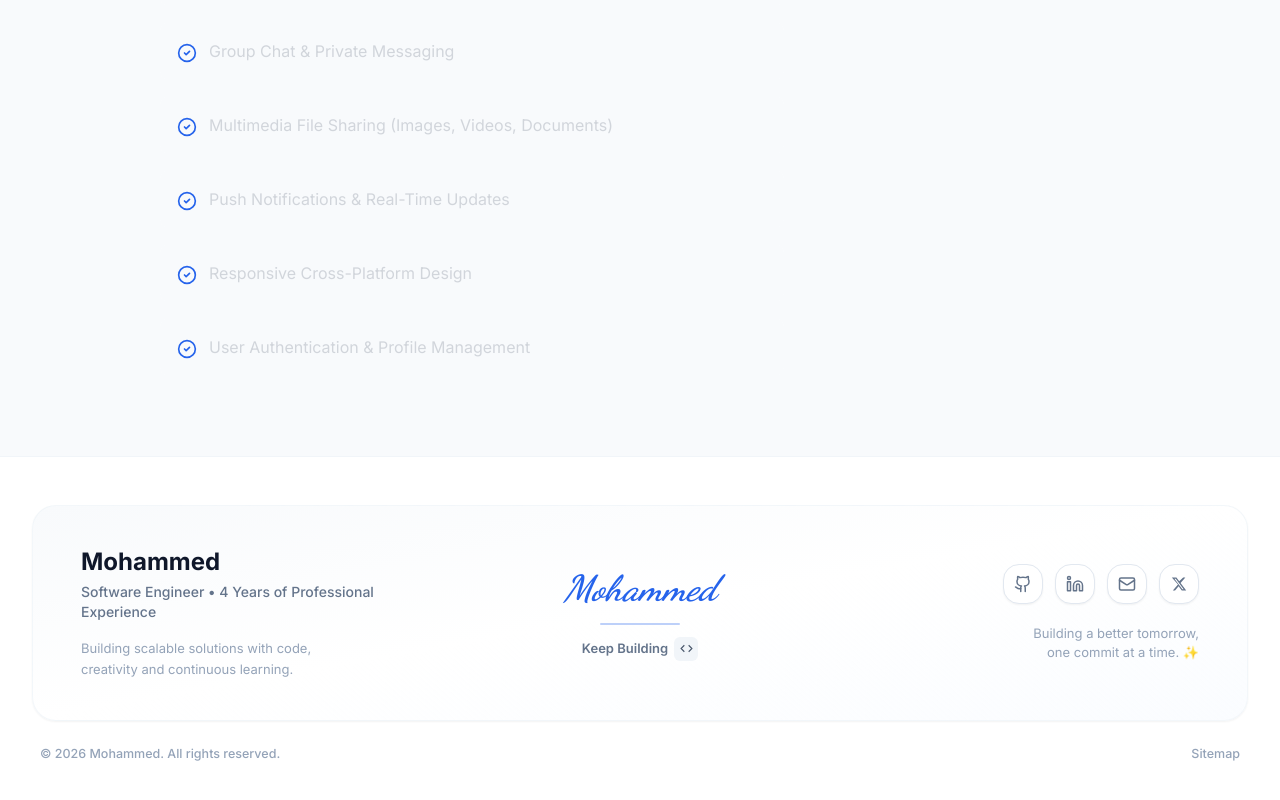
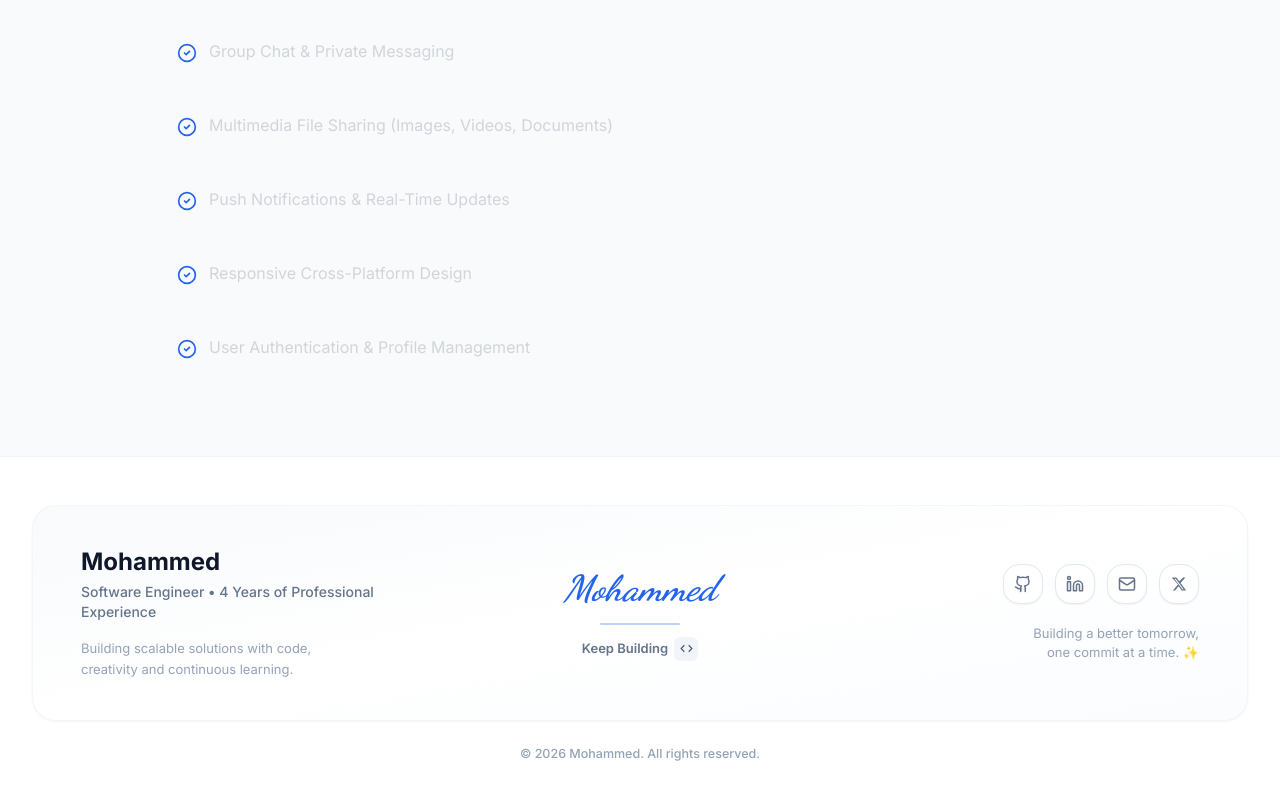
Before and after one commit to saqeebalimk/New-portfolio, a Next.js app: page /projects/7chats in a window 1280 px wide. Shown: the part 1763-2563 px from the top of the page. Built offline with nearby package versions, Linux system fonts and the light colour scheme.

Commit message:
Security: prevent profile img download and remove sitemap from footer

```diff
--- a/components/layout/Footer.tsx
+++ b/components/layout/Footer.tsx
@@ -82,13 +82,10 @@ export function Footer() {
                 </div>
 
                 {/* ── Bottom Bar ── */}
-                <div className="flex flex-col sm:flex-row justify-between items-center gap-4 mt-6 px-2">
+                <div className="flex justify-center items-center mt-6 px-2">
                     <p className="text-slate-400 text-[12.5px] font-medium">
                         © 2026 Mohammed. All rights reserved.
                     </p>
-                    <div className="flex items-center gap-4 text-[12.5px] text-slate-400 font-medium">
-                        <a href="/sitemap.xml" className="hover:text-primary transition-colors">Sitemap</a>
-                    </div>
                 </div>
             </div>
         </footer>
--- a/components/sections/Hero.tsx
+++ b/components/sections/Hero.tsx
@@ -86,7 +86,9 @@ export function Hero() {
                                 <img
                                     src="/profile.jpg"
                                     alt="Mohammed Saqeeb"
-                                    className="w-full h-full object-cover object-top"
+                                    className="w-full h-full object-cover object-top pointer-events-none select-none"
+                                    draggable={false}
+                                    onContextMenu={(e) => e.preventDefault()}
                                 />
                             </div>
                         </div>
```
